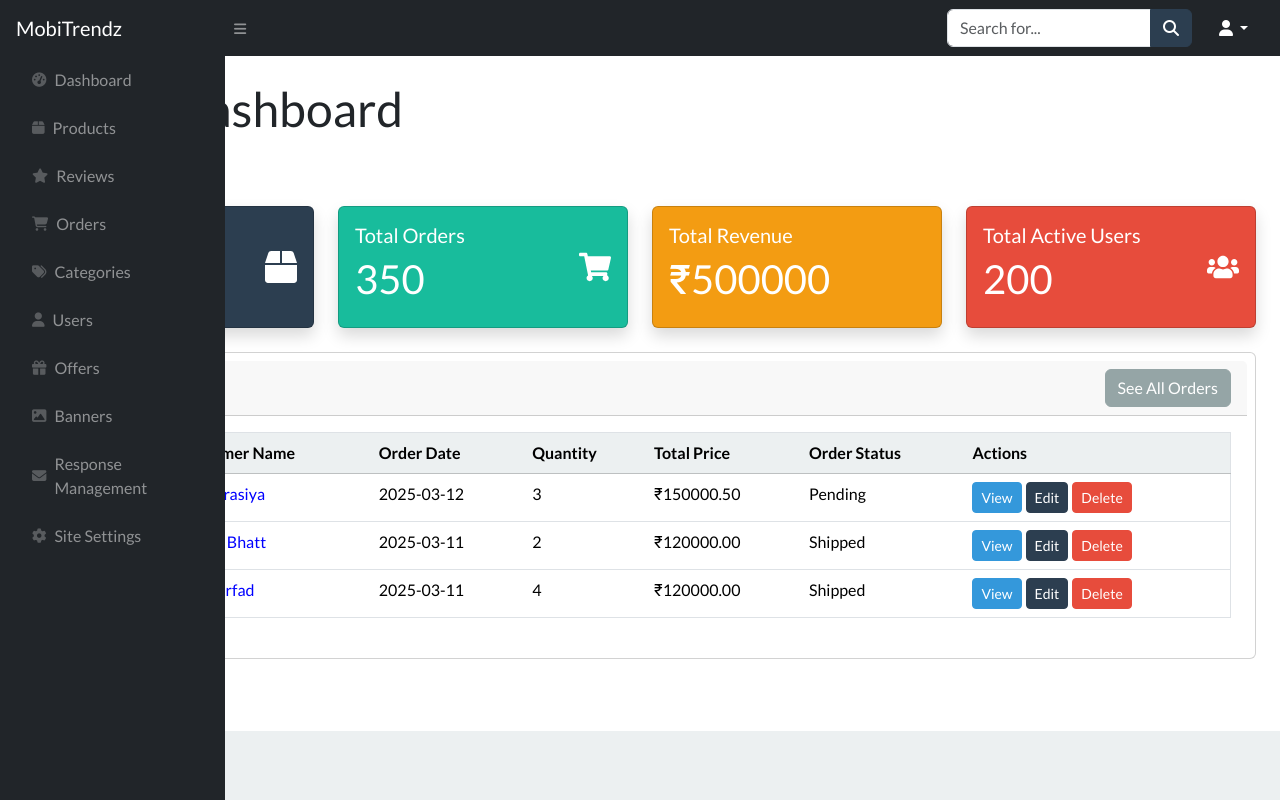
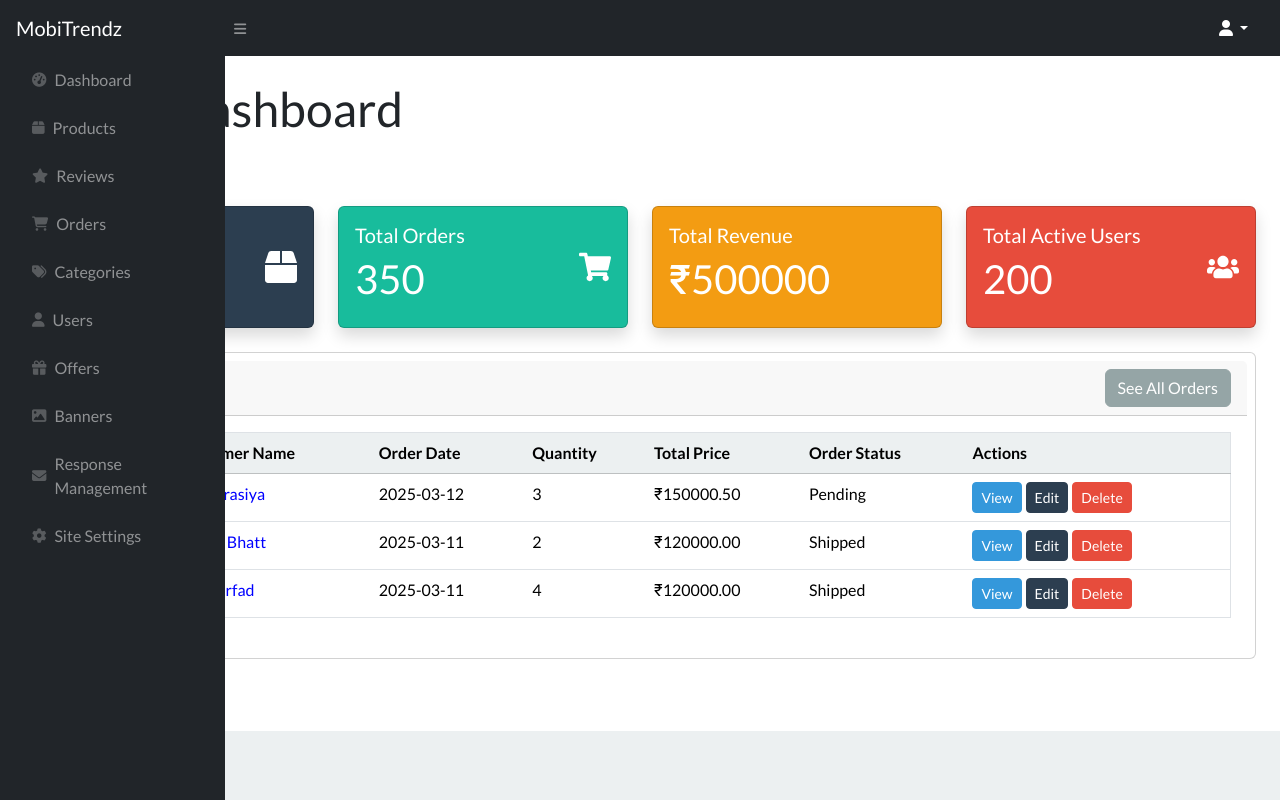
Before and after one commit to Jay-Gorfad/MobileStore, a React (Vite) app in the folder client/: page /admin in a window 1280 px wide. Built offline with nearby package versions, Linux system fonts and the light colour scheme.

Commit message:
chnages in productdetails

```diff
--- a/client/src/components/admin/Header.jsx
+++ b/client/src/components/admin/Header.jsx
@@ -17,18 +17,7 @@ const Header = ({toggleSidebar}) => {
         </button>
         <div className="d-none d-md-inline-block form-inline ms-auto me-0 me-md-3 my-2 my-md-0">
           <div className="input-group">
-            <input
-              className="form-control"
-              type="text"
-              placeholder="Search for..."
-              aria-label="Search for..."
-              aria-describedby="btnNavbarSearch"
-              value={search}
-              onChange={(e) => setSearch(e.target.value)}
-            />
-            <button className="btn btn-primary" id="btnNavbarSearch" type="submit">
-              <i className="fas fa-search"></i>
-            </button>
+
           </div>
         </div>
         <ul className="navbar-nav ms-auto ms-md-0 me-3 me-lg-4">
--- a/client/src/pages/user/ProductDetails.jsx
+++ b/client/src/pages/user/ProductDetails.jsx
@@ -137,12 +137,12 @@ const ProductDetails = () => {
                         <p className="text-muted">{product.description}</p>
 
                         <div className="mb-3">
-                            <span className="fs-5 fw-semibold text-success">₹{finalPrice}</span>
-                            {product.discount > 0 && (
-                                <span className="text-muted text-decoration-line-through ms-2">
-                                    ₹{product.salePrice.toFixed(2)}
+                             <span className="fs-5 fw-semibold text-success">₹{(product.costPrice || product.salePrice).toFixed(2)}</span>
+                             {product.discount > 0 && product.salePrice && (
+                            <span className="text-muted text-decoration-line-through ms-2">
+                            ₹{product.salePrice.toFixed(2)}
                                 </span>
-                            )}
+                                )}
                         </div>
 
                         <div className="mb-3">
```
